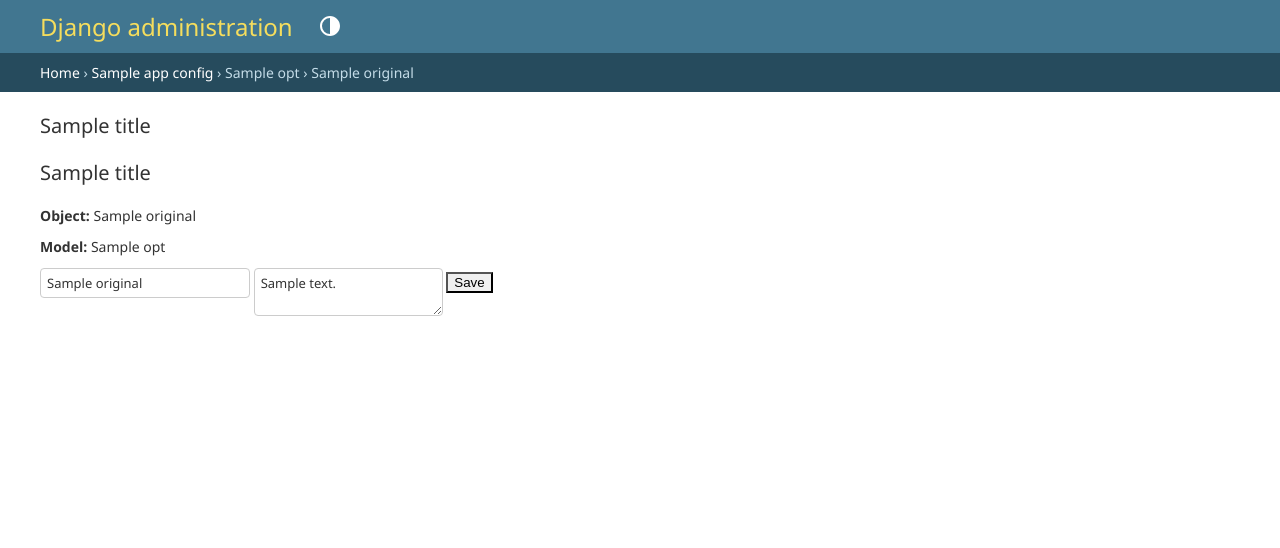
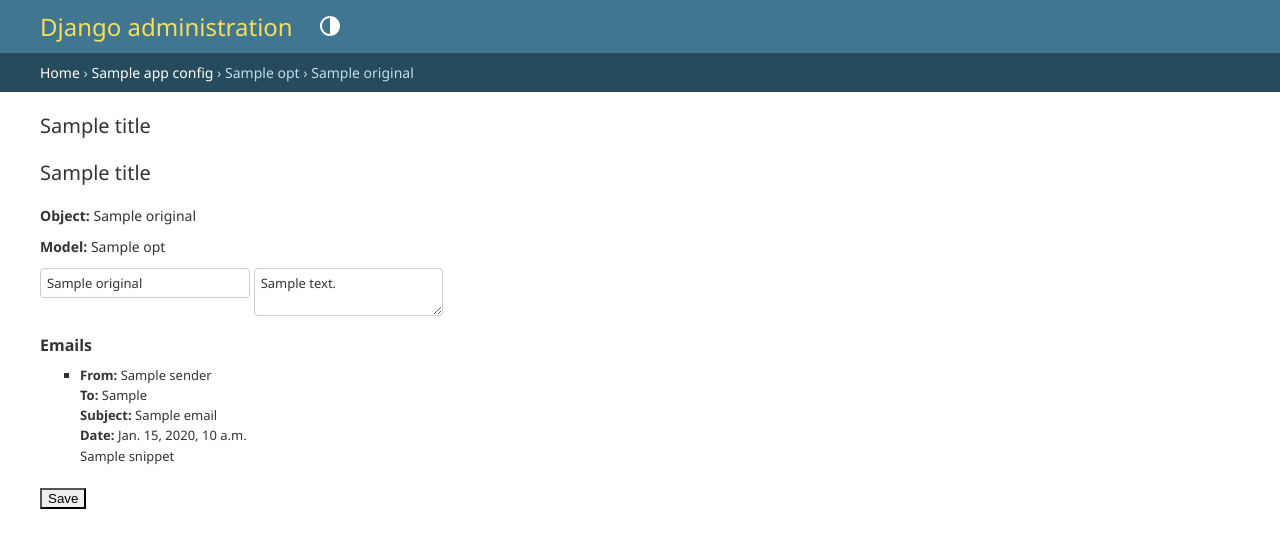
Before and after one commit to mitija/email_agent, a Django app: template core/templates/admin/thread_form.html in a window 1280 px wide. Shown: the top 548 px of the page. Run offline with Django 5.2, Linux system fonts and the light colour scheme; the template is opened without the code that fills it: most values are stand-ins (such as "Sample title", 1, 10 or a date in 2020).

Commit message:
Updated thread template to show each emails and its snippet

```diff
--- a/core/templates/admin/thread_form.html
+++ b/core/templates/admin/thread_form.html
@@ -15,6 +15,21 @@
     <!-- Your custom fields here -->
     <input type="text" name="custom_title" value="{{ original.title }}">
     <textarea name="custom_summary">{{ original.summary }}</textarea>
+    <!-- we want to show the thread's messages -->
+    <h2>Emails</h2>
+    <ul>
+      {% for email in original.emails.all %}
+        <li>
+          <strong>From:</strong> {{ email.sender }}<br>
+          <strong>To:</strong> {{ email.to }}<br>
+          <strong>Subject:</strong> {{ email.subject }}<br>
+          <strong>Date:</strong> {{ email.date }}<br>
+          <p>{{ email.snippet }}</p>
+        </li>
+      {% empty %}
+        <li>No emails in this thread.</li>
+      {% endfor %}
+    </ul>
     <button type="submit">Save</button>
   </form>
 {% endblock %}
```
